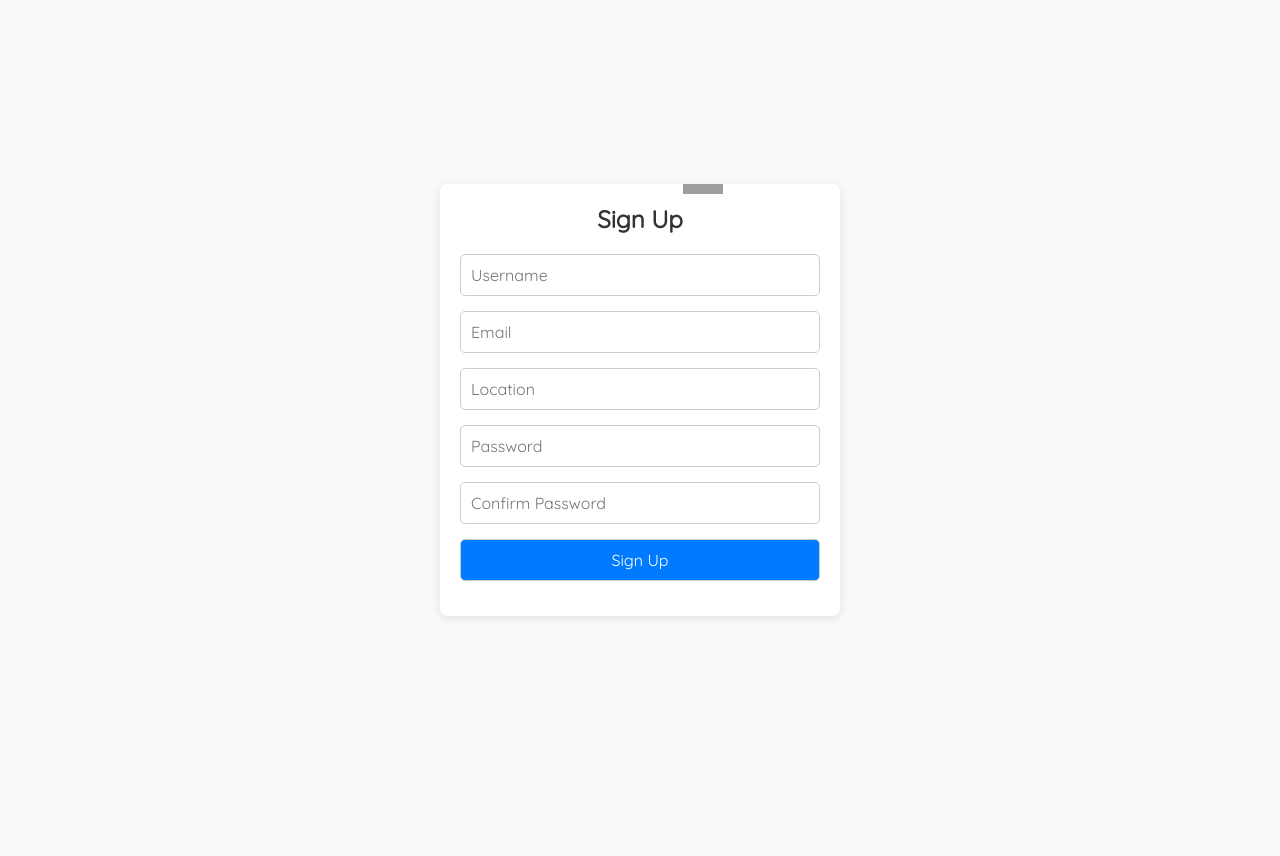
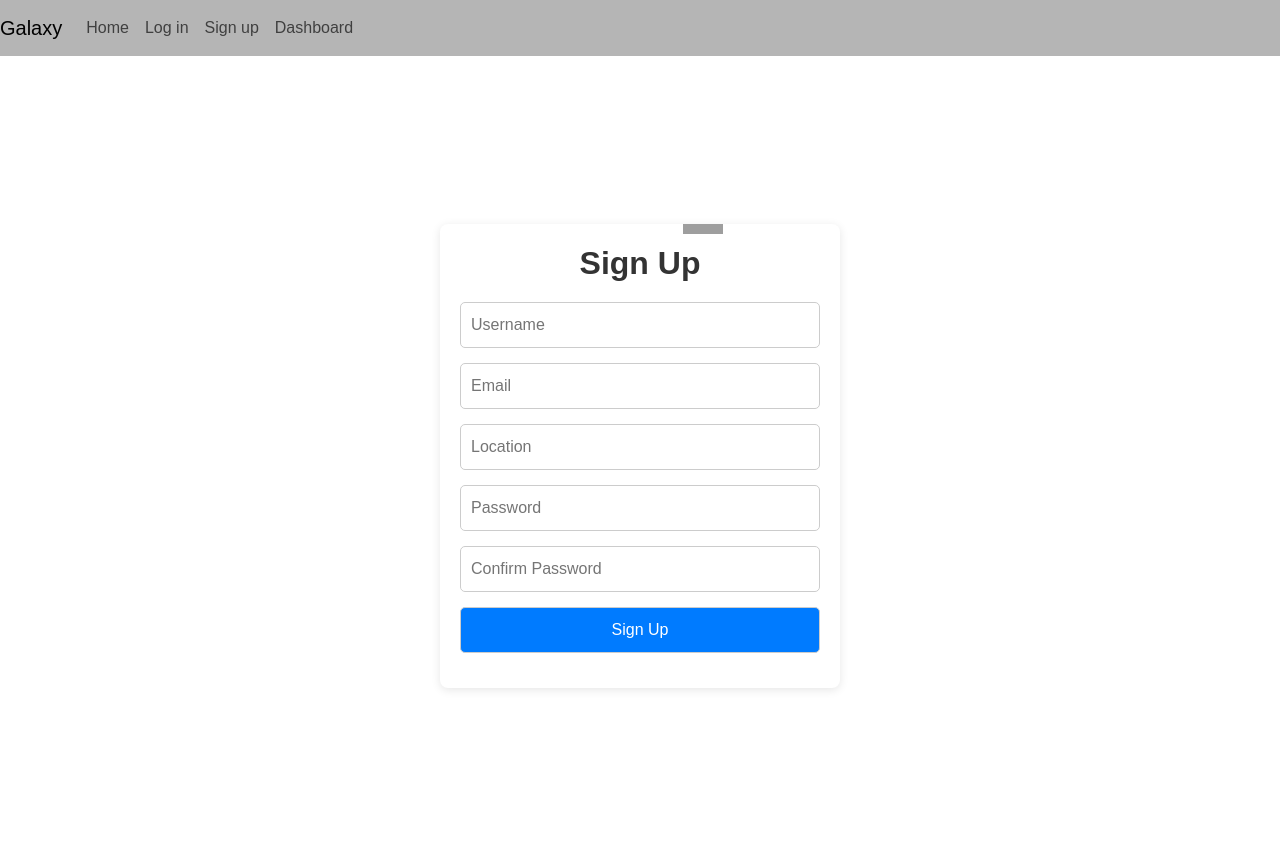
Before and after one commit to aysinakpinar/team_project_galaxy, a Flask app: page /auth/signup in a window 1280 px wide. Before the commit the page ends 618 px from the top, so only its background shows below. Run offline with Flask 3, Linux system fonts and the light colour scheme; parts of the project's set-up code (start-up, migrations or seed data) failed here and were passed over; grey boxes are pictures that could not be loaded.

Commit message:
merge(remove errors): remove merge errors

```diff
--- a/blueprints/auth.py
+++ b/blueprints/auth.py
@@ -76,8 +76,7 @@ def login():
             # ||CHANGE REQUIRED|| - redirection to another page and session user_id
             # redirect("/user-dashboard") ???
             session['user_id'] = found_user.id
-            print("Success")
-        return render_template("login.html", form=form)
+        return redirect("/dashboard")
     return render_template("login.html", form=form)
 
 
--- a/models/user.py
+++ b/models/user.py
@@ -18,11 +18,7 @@ class UserModel(db.Model):
     height = db.Column(db.Integer, nullable=True)
     fitness_level = db.Column(db.String(200), nullable=True)
     favorite_exercise = db.Column(db.String(200), nullable=True)
-<<<<<<< HEAD
-    created_at = db.Column(db.DateTime, default=datetime.now)
-=======
     created_at = db.Column(db.DateTime,default=lambda: datetime.now(timezone.utc))
->>>>>>> main
 
     # Relationships
     # exercises = db.relationship("ExerciseModel", backref="user", lazy=True, cascade="all, delete")
--- a/templates/signup.html
+++ b/templates/signup.html
@@ -1,27 +1,16 @@
-<!DOCTYPE html>
-<html lang="en">
-<head>
-    <meta charset="UTF-8">
-    <meta name="viewport" content="width=device-width, initial-scale=1.0">
-    <title>Sign Up</title>
-    <link rel="stylesheet" href="https://fonts.googleapis.com/css2?family=Quicksand:wght@400&display=swap">
+{% extends 'base.html' %} {% block styles %}
 <style>
     * {
-            margin: 0;
-            padding: 0;
-            box-sizing: border-box;
         font-family: "Quicksand", sans-serif;
     }
-        body {
+    .container {
+        min-height: 800px;
         display: flex;
+        align-items: center;
         justify-content: center;
-            align-items: center;
-            min-height: 100vh;
-            background: #f8f9fa;
-            position: relative;
-            overflow: hidden;
     }
-        .container {
+
+    .form-container {
         width: 100%;
         max-width: 400px;
         background: #fff;
@@ -95,99 +84,91 @@
         left: -50px;
         width: 40px;
         height: 40px;
-            background: url('https://i.imgur.com/7P0yYBL.png') no-repeat center;
+        background: url("https://i.imgur.com/7P0yYBL.png") no-repeat center;
         background-size: cover;
         animation: run 4s linear infinite;
     }
 
     @keyframes run {
-            0% { left: -50px; }
-            100% { left: 100%; }
+        0% {
+            left: -50px;
+        }
+        100% {
+            left: 100%;
+        }
     }
 </style>
-</head>
-<body>
-
+{% endblock %}
+<!-- your html content in body -->
+{% block content %}
 <div class="container">
-    <div class="runner"></div> <!-- Running person animation -->
+    <div class="form-container">
+        <div class="runner"></div>
+        <!-- Running person animation -->
         <h2><b>Sign Up</b></h2>
 
         <!-- Flash Messages -->
         <div class="flash-messages">
-        {% with messages = get_flashed_messages(with_categories=true) %}
-            {% if messages %}
-                {% for category, message in messages %}
-                    <div class="message {{ category }}">
-                        {{ message }}
-                    </div>
-                {% endfor %}
-            {% endif %}
-        {% endwith %}
+            {% with messages = get_flashed_messages(with_categories=true) %} {%
+            if messages %} {% for category, message in messages %}
+            <div class="message {{ category }}">{{ message }}</div>
+            {% endfor %} {% endif %} {% endwith %}
         </div>
 
         <form method="POST" action="{{ url_for('auth.signup') }}">
             {{ form.hidden_tag() }}
 
             <div class="inputBx">
-            {{ form.username(placeholder="Username") }}
-            {% if form.username.errors %}
+                {{ form.username(placeholder="Username") }} {% if
+                form.username.errors %}
                 <div class="error">
-                    {% for error in form.username.errors %}
-                        {{ error }}
+                    {% for error in form.username.errors %} {{ error }} {%
+                    endfor %}
+                </div>
+                {% endif %}
+            </div>
+
+            <div class="inputBx">
+                {{ form.email(placeholder="Email") }} {% if form.email.errors %}
+                <div class="error">
+                    {% for error in form.email.errors %} {{ error }} {% endfor
+                    %}
+                </div>
+                {% endif %}
+            </div>
+
+            <div class="inputBx">
+                {{ form.location(placeholder="Location") }} {% if
+                form.location.errors %}
+                <div class="error">
+                    {% for error in form.location.errors %} {{ error }} {%
+                    endfor %}
+                </div>
+                {% endif %}
+            </div>
+
+            <div class="inputBx">
+                {{ form.password(placeholder="Password", type="password") }} {%
+                if form.password.errors %}
+                <div class="error">
+                    {% for error in form.password.errors %} {{ error }} {%
+                    endfor %}
+                </div>
+                {% endif %}
+            </div>
+
+            <div class="inputBx">
+                {{ form.confirm_password(placeholder="Confirm Password",
+                type="password") }} {% if form.confirm_password.errors %}
+                <div class="error">
+                    {% for error in form.confirm_password.errors %} {{ error }}
                     {% endfor %}
                 </div>
                 {% endif %}
             </div>
 
-        <div class="inputBx">
-            {{ form.email(placeholder="Email") }}
-            {% if form.email.errors %}
-                <div class="error">
-                    {% for error in form.email.errors %}
-                        {{ error }}
-                    {% endfor %}
-                </div>
-            {% endif %}
-        </div>
-
-        <div class="inputBx">
-            {{ form.location(placeholder="Location") }}
-            {% if form.location.errors %}
-                <div class="error">
-                    {% for error in form.location.errors %}
-                        {{ error }}
-                    {% endfor %}
-                </div>
-            {% endif %}
-        </div>
-
-        <div class="inputBx">
-            {{ form.password(placeholder="Password", type="password") }}
-            {% if form.password.errors %}
-                <div class="error">
-                    {% for error in form.password.errors %}
-                        {{ error }}
-                    {% endfor %}
-                </div>
-            {% endif %}
-        </div>
-
-        <div class="inputBx">
-            {{ form.confirm_password(placeholder="Confirm Password", type="password") }}
-            {% if form.confirm_password.errors %}
-                <div class="error">
-                    {% for error in form.confirm_password.errors %}
-                        {{ error }}
-                    {% endfor %}
-                </div>
-            {% endif %}
-        </div>
-
-        <div class="inputBx">
-            {{ form.submit(class="btn") }}
-        </div>
+            <div class="inputBx">{{ form.submit(class="btn") }}</div>
         </form>
     </div>
-
-</body>
-</html>
+</div>
+{% endblock %}
```
Also changed, not shown: blueprints/dashboard.py (+5 -2 lines), templates/dashboard.html (+7 -4 lines), tests/test_auth.py (+1 -1 lines), tests/test_user.py (+1 -1 lines). Lines whose indentation alone changed are shown as unchanged.
